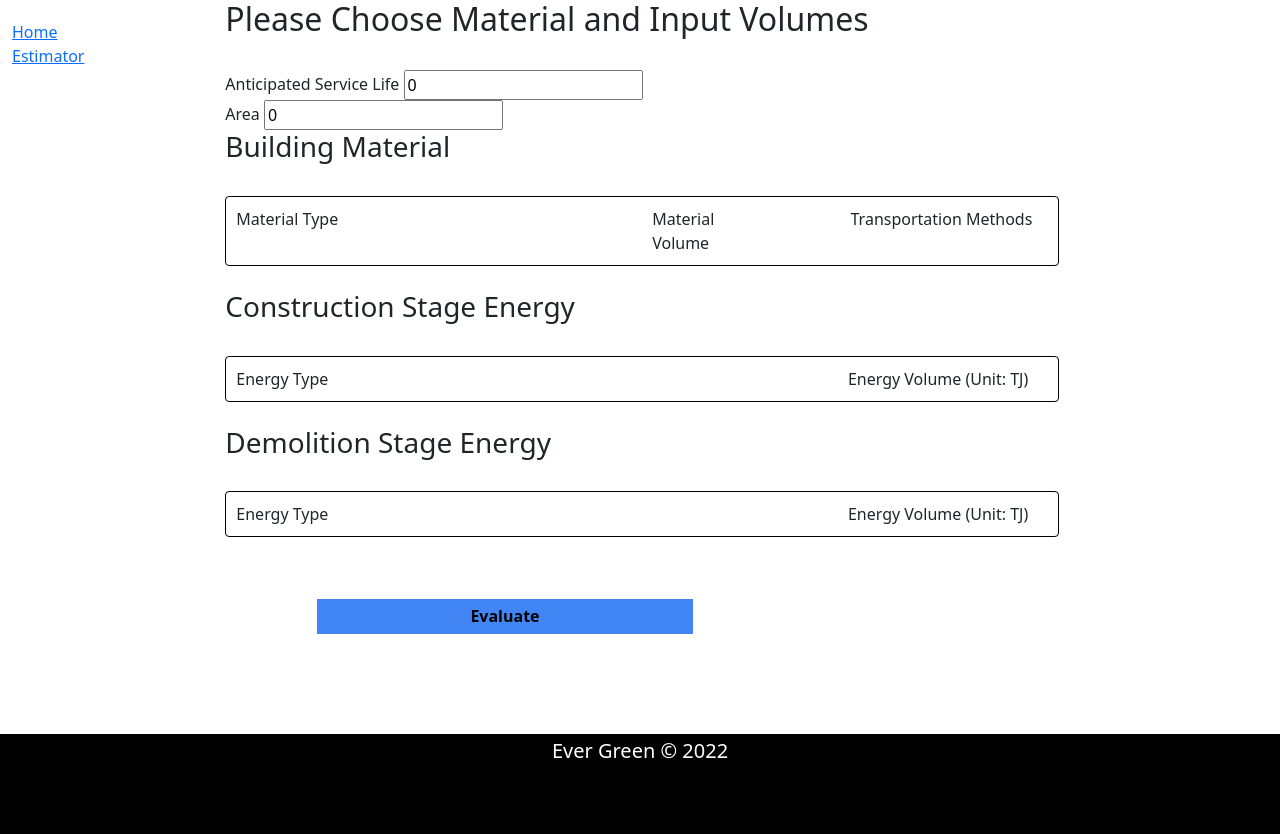
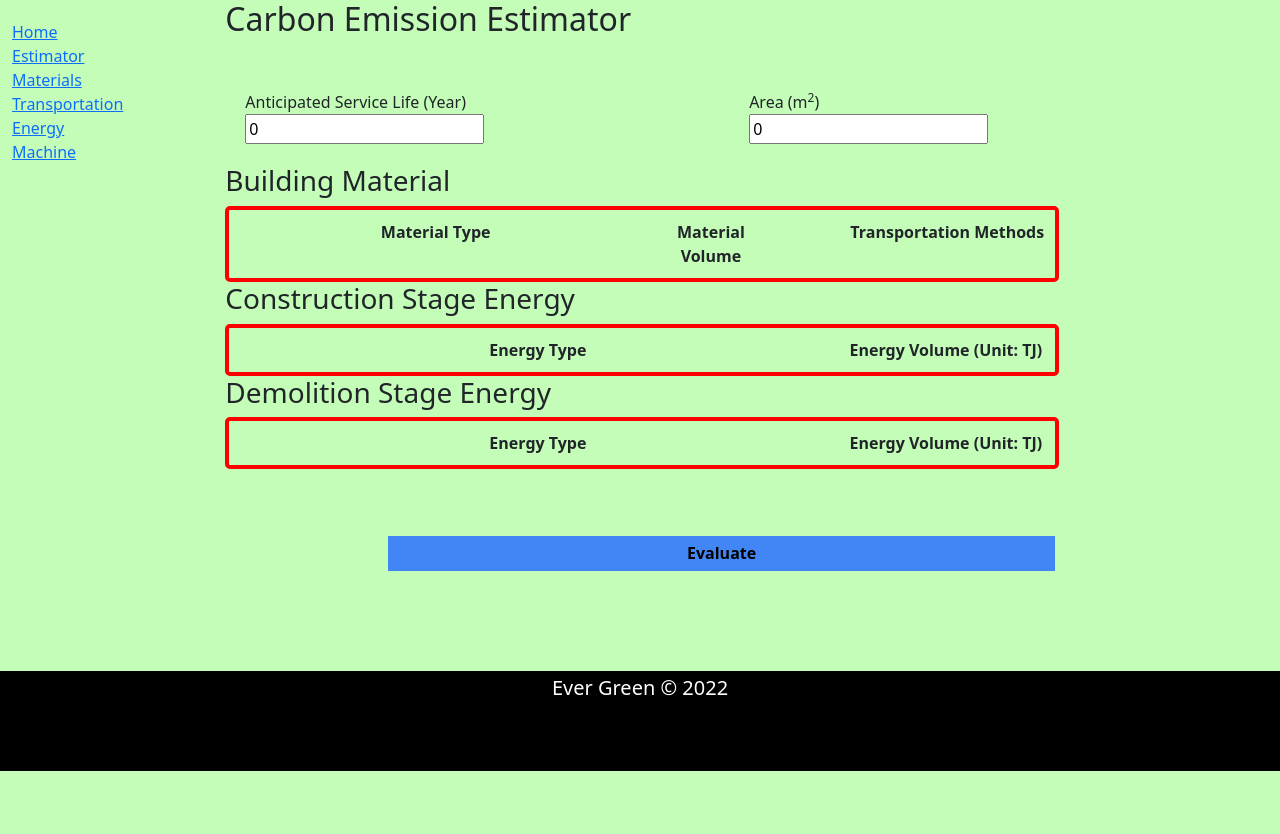
Before and after one commit to guanghanxi/450, a Django app: template estimator/templates/estimator/estimator.html in a window 1280 px wide. After the commit the page ends 771 px from the top, so only its background shows below. Run offline with Django 3.2, Linux system fonts and the light colour scheme; the template is opened without the code that fills it, so the values that code supplies are empty.

Commit message:
first draft

```diff
--- a/estimator/static/css/style.css
+++ b/estimator/static/css/style.css
@@ -5,10 +5,11 @@
 }
 
 .content-container{
-    border: 1px solid black;
+    border: 4px solid red;
+    text-align:center;
     display: flex;
     flex-flow: row wrap;
-    border-radius: 4px;
+    border-radius: 5px;
     width: 80%;
 }
 
@@ -20,8 +21,35 @@ body{
     position: relative;
     height: auto;
     min-height: 100%;
+    background-color: #C3FDB8;
 }
 
+h3{
+    width: 100%;
+}
+
+.headers{
+    font-weight:bold;
+}
+
+table{
+    margin: 20px 0;
+    width: 70%;
+    border: 3px solid;
+    text-align:center;
+}
+
+th, td{
+    border: 2px dashed;
+}
+
+#energy{
+    width: 80%;
+}
+
+#otherenergy{
+    width: 60%;
+}
 
 /* material */
 
@@ -110,8 +138,23 @@ body{
     grid-column: 2 / span 1;
 }
 
+/*form */
 
+form{
+    display: flex;
+    flex-flow: row wrap;
+}
 
+#life, #area{
+    display = flex;
+    margin: 10px;
+    padding: 10px;
+}
+
+label {
+  width: 100%;
+  align-self: start;
+}
 
 /*footer */
 footer{
--- a/estimator/templates/base_generic.html
+++ b/estimator/templates/base_generic.html
@@ -8,10 +8,10 @@
   {% load static %}
   <link rel="stylesheet" type="text/css" href="{% static 'css/html5reset.css' %}">
   <link href="https://cdn.jsdelivr.net/npm/bootstrap@5.1.3/dist/css/bootstrap.min.css" rel="stylesheet" integrity="sha384-1BmE4kWBq78iYhFldvKuhfTAU6auU8tT94WrHftjDbrCEXSU1oBoqyl2QvZ6jIW3" crossorigin="anonymous">
+  <link rel="shortcut icon" type="image/png" href="{% static 'favicon.ico' %}"/>
   <link rel="stylesheet" href="{% static 'css/style.css' %}">
-  <link rel="shortcut icon" type="image/png" href="{% static 'favicon.ico' %}"/>
 </head>
-<body>
+<body style="background-color:#C3FDB8">
     <main>
     <div class="container-fluid">
         <div class="row">
@@ -20,6 +20,10 @@
                 <ul class="sidebar-nav">
                     <li><a href="{% url 'index' %}">Home</a></li>
                     <li><a href="{% url 'estimators' %}">Estimator</a></li>
+                    <li><a href="{% url 'materials' %}">Materials</a></li>
+                    <li><a href="{% url 'transportation' %}">Transportation</a></li>
+                    <li><a href="{% url 'energy' %}">Energy</a></li>
+                    <li><a href="{% url 'machine' %}">Machine</a></li>
                 </ul>
             {% endblock %}
             </div>
--- a/estimator/templates/estimator/estimator.html
+++ b/estimator/templates/estimator/estimator.html
@@ -5,19 +5,23 @@
 
     </script>
 
-    <h2>Please Choose Material and Input Volumes</h2>
+    <h2>Carbon Emission Estimator</h2>
 
     <br>
 
     <form name = "form" method = "POST" >{% csrf_token %}
 
-        <label for="life">Anticipated Service Life</label>
-        <input type = "text"  placeholder = "0" value = "0" name = "life" oninput="this.value=this.value.replace(/[^0-9\.]/g,'')"/>
+        <div id="life">
+        <label for="life">Anticipated Service Life (Year)</label>
+        <input type = "text"  placeholder = "0" value = "0" name = "life"  oninput="this.value=this.value.replace(/[^0-9\.]/g,'')"/>
+        </div>
 
         <br>
 
-        <label for="area">Area</label>
-        <input type = "text"  placeholder = "0" value = "0" name = "area" oninput="this.value=this.value.replace(/[^0-9\.]/g,'')"/>
+        <div id="area">
+        <label for="area">Area (m<sup>2</sup>)</label>
+        <input type = "text"  placeholder = "0" value = "0" name = "area"  oninput="this.value=this.value.replace(/[^0-9\.]/g,'')"/>
+        </div>
 
         <br>
 
@@ -26,7 +30,7 @@
         <br>
 
         <div class = "content-container" id = 'material-input'>
-            <div class = "material-row">
+            <div class = "material-row  headers">
                <div class = "material-name">Material Type</div>
                <div class = "material-volume">Material Volume</div>
                <div class = "material-trans">Transportation Methods</div>
@@ -52,7 +56,7 @@
         <br>
 
         <div class = "content-container" id = 'cons-energy-input'>
-            <div class = "energy-row">
+            <div class = "energy-row  headers">
                <div class = "energy-name">Energy Type</div>
                <div class = "energy-volume">Energy Volume (Unit: TJ)</div>
             </div>
@@ -71,7 +75,7 @@
         <br>
 
          <div class = "content-container" id = 'dml-energy-input'>
-            <div class = "energy-row">
+            <div class = "energy-row  headers">
                <div class = "energy-name">Energy Type</div>
                <div class = "energy-volume">Energy Volume (Unit: TJ)</div>
             </div>
@@ -86,7 +90,7 @@
          <br>
 
 
-         <div style = "max-width:470px;">
+         <div style = "width:80%;">
             <center>
 
                <button style = "border:0px; background-color:#4285F4; margin-top:8%;
--- a/estimator/templates/estimator/evaluate_result.html
+++ b/estimator/templates/estimator/evaluate_result.html
@@ -3,11 +3,9 @@
 {% block content %}
   <h1>Carbon Emission Result</h1>
   <h2>Building Parameters</h2>
-  <p>Anticipated Service Life: {{life}}</p>
+  <p id="life">Anticipated Service Life: {{life}}</p>
 
-  <br>
-
-  <p>Area: {{area}}<p>
+  <p id = "area">Area: {{area}}<p>
 
 
   <h3>Material</h3>
--- a/estimator/templates/index.html
+++ b/estimator/templates/index.html
@@ -7,5 +7,8 @@
   <p>The System has the following record counts:</p>
   <ul>
     <li><strong>Materials:</strong> {{ num_materials }}</li>
+    <li><strong>Transportations:</strong> {{ num_trans }}</li>
+    <li><strong>Energy:</strong> {{ num_energy }}</li>
+    <li><strong>Machine:</strong> {{ num_machine }}</li>
   </ul>
 {% endblock %}
--- a/estimator/urls.py
+++ b/estimator/urls.py
@@ -5,6 +5,11 @@ from . import views
 urlpatterns = [
     path('', views.index, name='index'),
     path('estimators/', views.EstimatorView.as_view(), name='estimators'),
+    path('materials/', views.MaterialListView.as_view(), name='materials'),
+    path('trans/', views.TransportationListView.as_view(), name='transportation'),
+    path('energy/', views.EnergyListView.as_view(), name='energy'),
+    path('machine/', views.MachineListView.as_view(), name='machine'),
+    path('machine/<int:pk>', views.MachineDetailView.as_view(), name='machine_detail'),
 ]
 
 import os
```
Also changed, not shown: estimator/templates/estimator/energy_list.html (added, +38 -0 lines), estimator/templates/estimator/machine_detail.html (added, +19 -0 lines), estimator/templates/estimator/machine_list.html (added, +16 -0 lines), estimator/templates/estimator/material_list.html (added, +20 -0 lines), estimator/templates/estimator/transportation_list.html (added, +20 -0 lines), estimator/views.py (+34 -0 lines).
